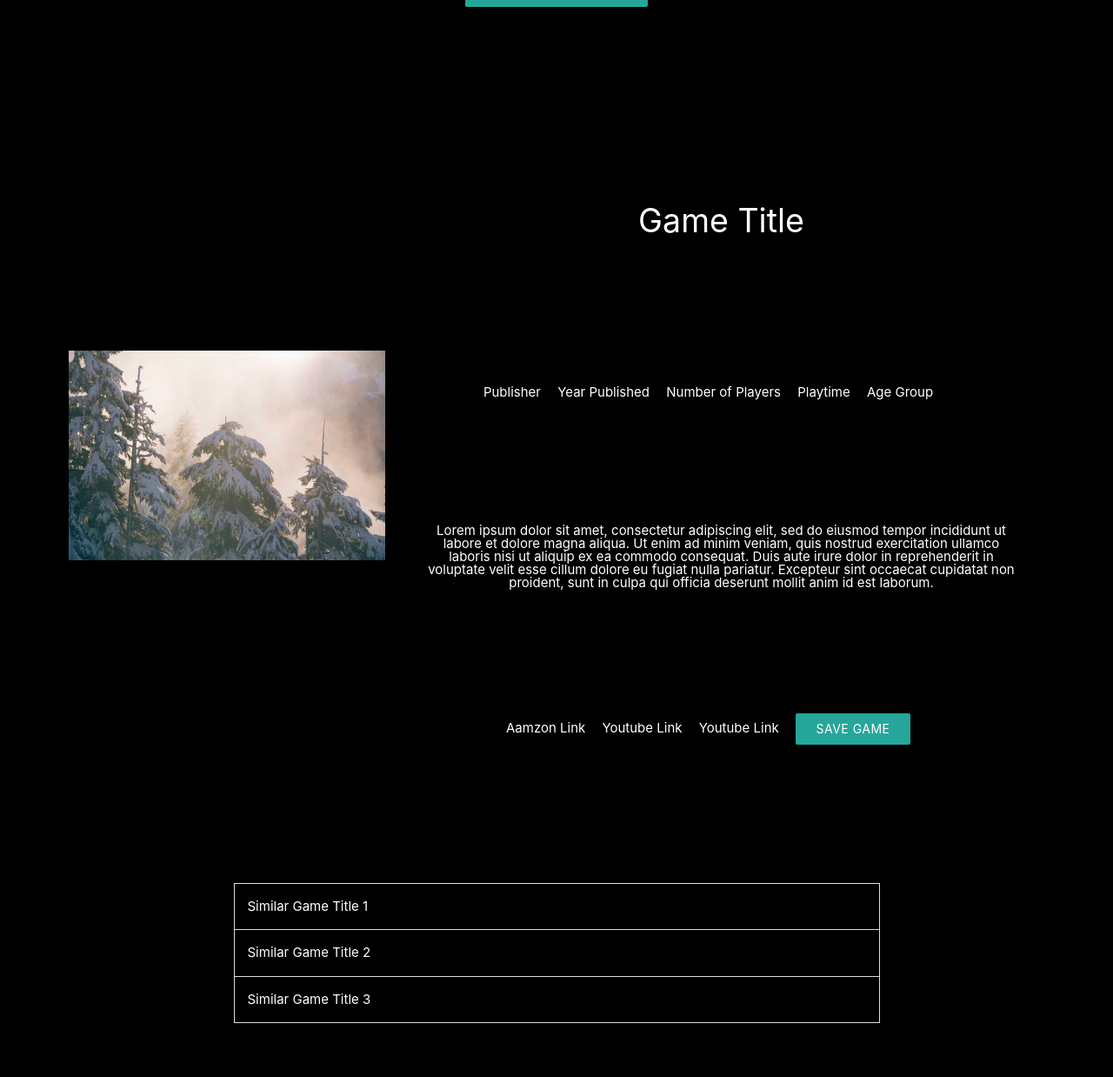
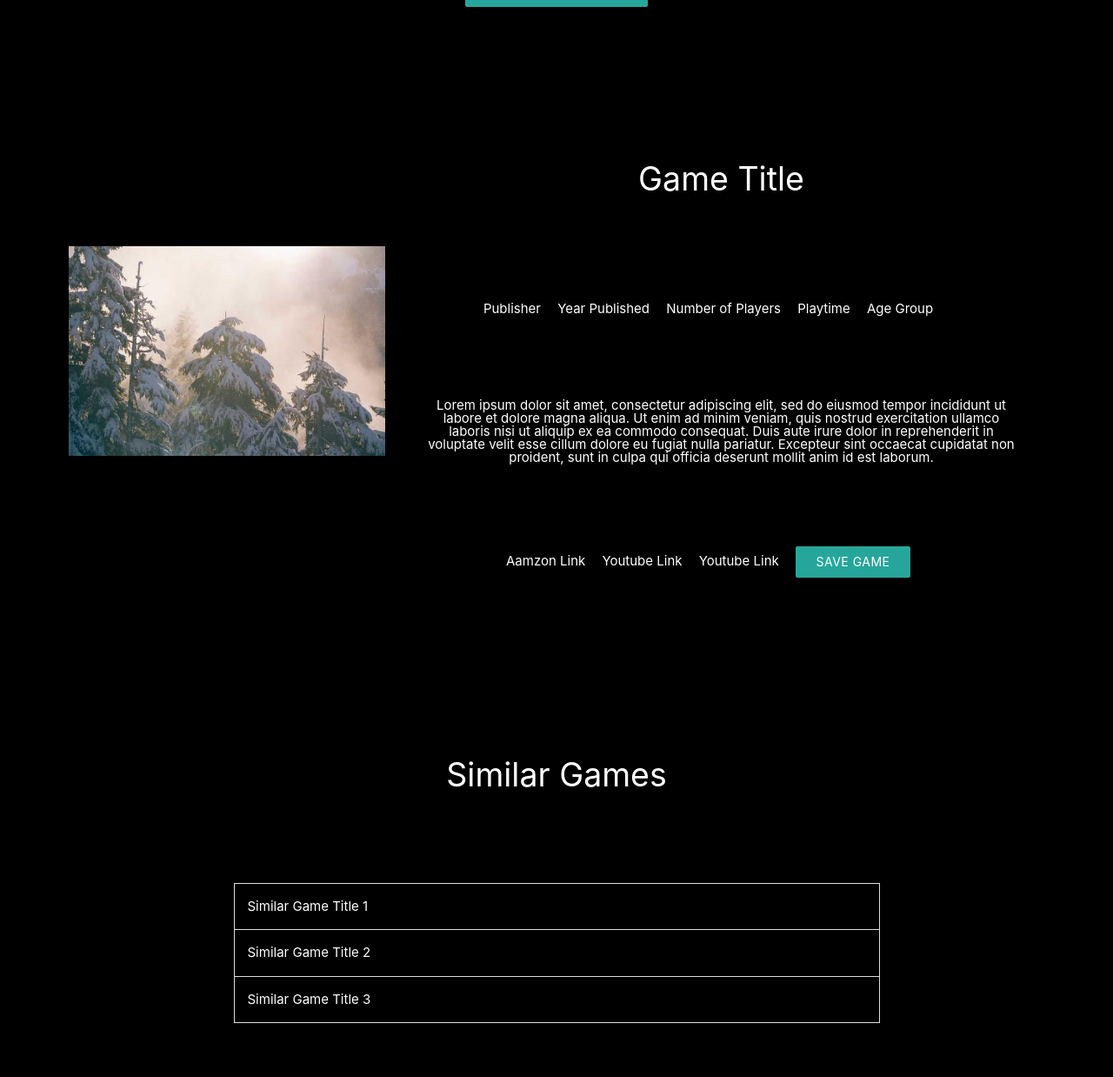
Before and after one commit to CaldwellDerek/bgp, a PHP site: page / in a window 1280 px wide. Shown: the part 309-1547 px from the top of the page at 87% size. Run offline with PHP 8.4, Linux system fonts and the light colour scheme.

Commit message:
adjusted similar game styling

```diff
--- a/css/index.css
+++ b/css/index.css
@@ -114,7 +114,7 @@ header {
 
 .game-image {
     grid-row-start: 2;
-    grid-row-end: 6;
+    grid-row-end: 5;
     grid-column-start: 1;
     grid-column-end: 3;
     display: flex;
@@ -131,7 +131,7 @@ header {
 
 .game-info {
     grid-row-start: 2;
-    grid-row-end: 6;
+    grid-row-end: 5;
     grid-column-start: 3;
     grid-column-end: 7;
     display: flex;
@@ -163,24 +163,41 @@ header {
 
 }
 
+.similar-games-title {
+    grid-row: 5;
+    grid-column-start: 2;
+    grid-column-end: 6;
+    display: flex;
+    justify-content: center;
+    align-items: center;
+}
+
+.similar-games-title h2 {
+    font-size: 2.5rem;
+}
+
 .collapsible-header {
     background: black !important;
 }
 
 .similar-game-info {
     display: flex;
+    flex-direction: column;
+    justify-content: center;
     align-items: center;
-    justify-content: space-between;
+    text-align: center;
 }
 
 .similar-game-info img {
-    max-height: 20rem;
-    max-width: 20rem;
+    width: 70%;
+    height: 70%;
+    margin-bottom: 2rem;
 }
 
 .similar-game-info p {
-    width: 50%;
+    width: 70%;
     padding: 0.5rem;
+    margin-bottom: 2rem;
 }
 
 /* footer -------------------------------------------------------------------- */
--- a/index.html
+++ b/index.html
@@ -84,8 +84,12 @@
             </li>
           </ul>
         </div>
+        <div class="similar-games-title">
+          <h2>Similar Games</h2>
+        </div>
         <div class="similar-games">
           <ul class="collapsible expandable">
+
             <li>
               <div class="collapsible-header">
                 Similar Game Title 1
@@ -99,8 +103,10 @@
                     <i class="material-icons right"></i>
                   </button>
                 </div>
+
               </div>
             </li>
+
             <li>
               <div class="collapsible-header">
                 Similar Game Title 2
```
